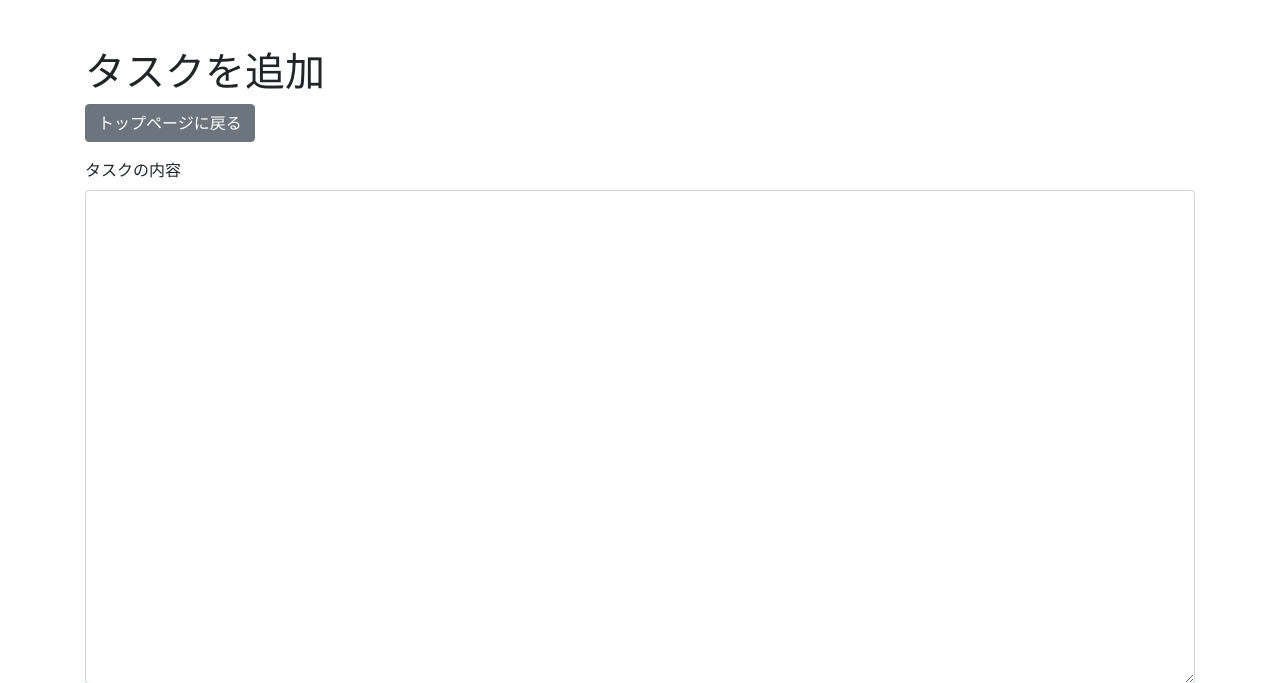
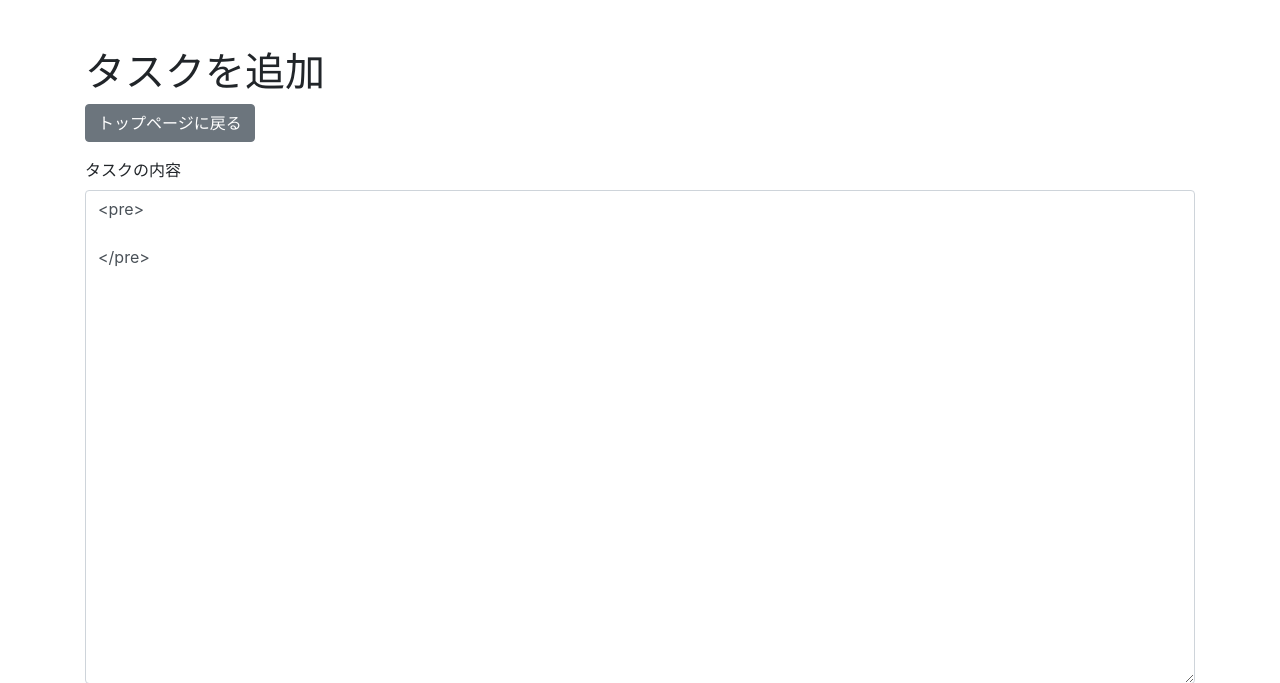
Before and after one commit to miatamikan/ToDo2, a Flask app: page /add in a window 1280 px wide. Shown: the top 683 px of the page. Run offline with Flask 3, Linux system fonts and the light colour scheme; the visitor is signed in with stand-in values (Sample User, id 1); parts of the project's set-up code (start-up, migrations or seed data) failed here and were passed over; some libraries are stand-ins or nearby versions.

Commit message:
Update add_task.html

```diff
--- a/templates/add_task.html
+++ b/templates/add_task.html
@@ -13,7 +13,11 @@
     <form method="POST" enctype="multipart/form-data">
         <div class="form-group">
             <label for="content">タスクの内容</label>
-            <textarea id="content" name="content" class="form-control" rows="20" required></textarea>
+            <textarea id="content" name="content" class="form-control" rows="20" required>
+<pre>
+
+</pre>
+</textarea>
         </div>
         <div class="form-group">
             <label for="person_id">担当者</label>
```
